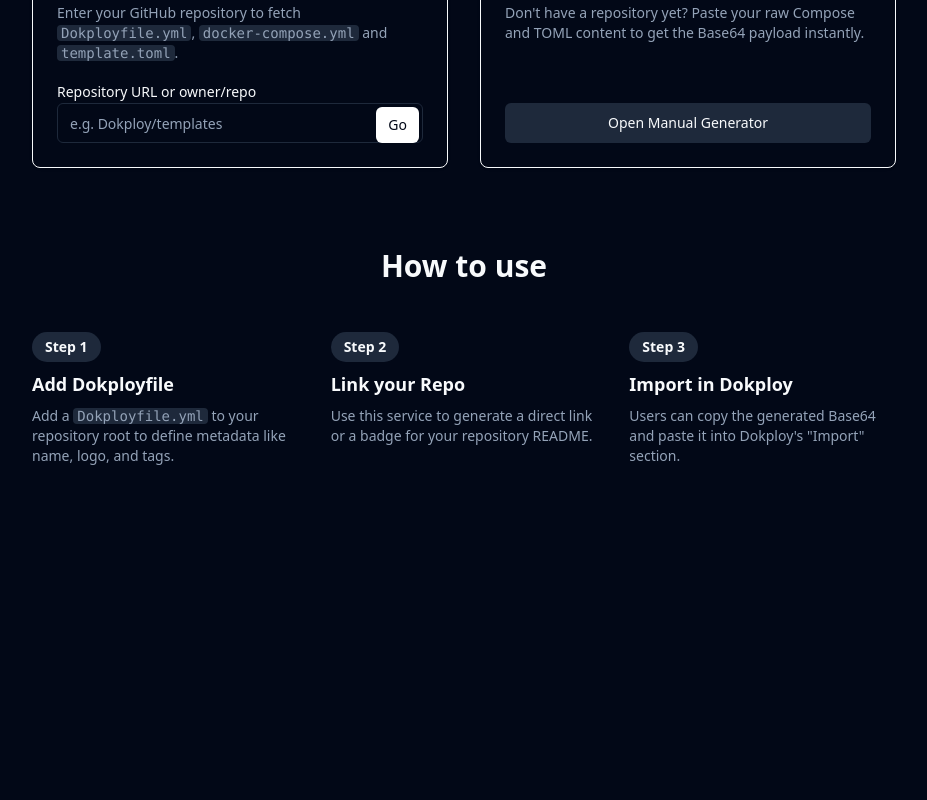
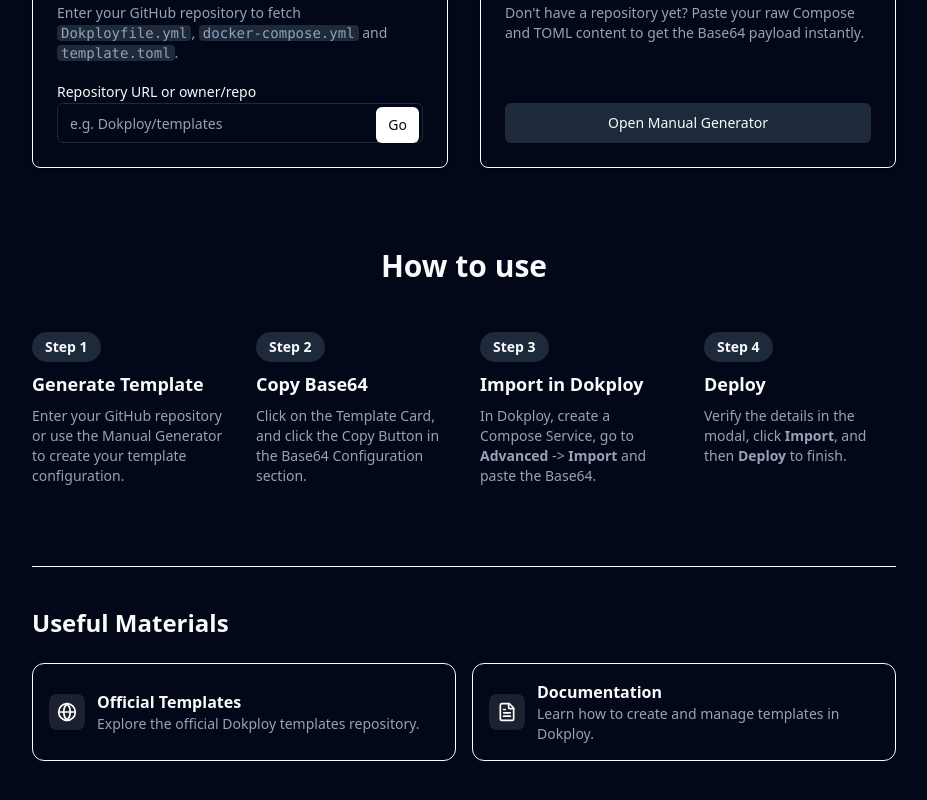
Before and after one commit to dealenx/Dokployfile, a Nuxt app: page / in a window 1280 px wide. Shown: the part 334-1134 px from the top of the page, without its empty margins (176-1103 px from the left). Before the commit the page ends 880 px from the top, so only its background shows below. Built offline with nearby package versions, Linux system fonts and the light colour scheme.

Commit message:
feat: add deployment guide and useful materials sections to index and generate pages

```diff
--- a/app/pages/[owner]/[repo].vue
+++ b/app/pages/[owner]/[repo].vue
@@ -136,6 +136,22 @@
         </div>
       </div>
 
+      <!-- How to deploy guide -->
+      <div class="bg-primary/5 border border-primary/20 rounded-xl p-6 space-y-4">
+        <div class="flex items-center gap-2 text-primary font-bold">
+          <Info class="w-5 h-5" />
+          <span>How to use this template</span>
+        </div>
+        <ol class="space-y-3 text-sm list-decimal list-inside text-muted-foreground">
+          <li>Click the <strong>Copy Button</strong> in the Base64 Configuration section above.</li>
+          <li>Go to your Dokploy instance and <strong>create a new Compose Service</strong>.</li>
+          <li>Navigate to the <strong>Advanced</strong> section and scroll down to <strong>Import</strong>.</li>
+          <li><strong>Paste the Base64 value</strong> into the input field and click <strong>Import</strong>.</li>
+          <li>Verify the details (Compose File, Environment Variables, etc.) in the modal.</li>
+          <li>Click <strong>Deploy</strong> and wait for the process to finish.</li>
+        </ol>
+      </div>
+
       <!-- File TABS Section -->
       <Tabs v-model="activeTab" class="w-full">
         <TabsList class="grid w-full max-w-md grid-cols-2 bg-muted/50 p-1">
--- a/app/pages/generate.vue
+++ b/app/pages/generate.vue
@@ -83,6 +83,22 @@
       </CardContent>
     </Card>
 
+    <!-- How to deploy guide -->
+    <div v-if="base64" class="mt-8 bg-primary/5 border border-primary/20 rounded-xl p-6 space-y-4">
+      <div class="flex items-center gap-2 text-primary font-bold">
+        <Info class="w-5 h-5" />
+        <span>How to use this template</span>
+      </div>
+      <ol class="space-y-3 text-sm list-decimal list-inside text-muted-foreground">
+        <li>Click the <strong>Copy Button</strong> in the Generated Payload section above.</li>
+        <li>Go to your Dokploy instance and <strong>create a new Compose Service</strong>.</li>
+        <li>Navigate to the <strong>Advanced</strong> section and scroll down to <strong>Import</strong>.</li>
+        <li><strong>Paste the Base64 value</strong> into the input field and click <strong>Import</strong>.</li>
+        <li>Verify the details (Compose File, Environment Variables, etc.) in the modal.</li>
+        <li>Click <strong>Deploy</strong> and wait for the process to finish.</li>
+      </ol>
+    </div>
+
     <div v-if="lintResults.length > 0" class="mt-8">
       <h3 class="font-bold mb-2">Dokploy Recommendations</h3>
       <ul class="space-y-2">
--- a/app/pages/index.vue
+++ b/app/pages/index.vue
@@ -122,29 +122,69 @@
     <div class="space-y-12">
       <h2 class="text-3xl font-bold text-center">How to use</h2>
 
-      <div class="grid grid-cols-1 md:grid-cols-3 gap-8">
+      <div class="grid grid-cols-1 md:grid-cols-2 lg:grid-cols-4 gap-8">
         <div class="space-y-2">
           <Badge variant="secondary" class="px-3 py-1 text-sm font-semibold">Step 1</Badge>
-          <h3 class="font-bold text-lg">Add Dokployfile</h3>
+          <h3 class="font-bold text-lg">Generate Template</h3>
           <p class="text-sm text-muted-foreground">
-            Add a <code class="bg-muted px-1 rounded">Dokployfile.yml</code> to your repository root to define metadata like name, logo, and tags.
+            Enter your GitHub repository or use the Manual Generator to create your template configuration.
           </p>
         </div>
         <div class="space-y-2">
           <Badge variant="secondary" class="px-3 py-1 text-sm font-semibold">Step 2</Badge>
-          <h3 class="font-bold text-lg">Link your Repo</h3>
+          <h3 class="font-bold text-lg">Copy Base64</h3>
           <p class="text-sm text-muted-foreground">
-            Use this service to generate a direct link or a badge for your repository README.
+            Click on the Template Card, and click the Copy Button in the Base64 Configuration section.
           </p>
         </div>
         <div class="space-y-2">
           <Badge variant="secondary" class="px-3 py-1 text-sm font-semibold">Step 3</Badge>
           <h3 class="font-bold text-lg">Import in Dokploy</h3>
           <p class="text-sm text-muted-foreground">
-            Users can copy the generated Base64 and paste it into Dokploy's "Import" section.
+            In Dokploy, create a Compose Service, go to <strong>Advanced</strong> -> <strong>Import</strong> and paste the Base64.
+          </p>
+        </div>
+        <div class="space-y-2">
+          <Badge variant="secondary" class="px-3 py-1 text-sm font-semibold">Step 4</Badge>
+          <h3 class="font-bold text-lg">Deploy</h3>
+          <p class="text-sm text-muted-foreground">
+            Verify the details in the modal, click <strong>Import</strong>, and then <strong>Deploy</strong> to finish.
           </p>
         </div>
       </div>
     </div>
+
+    <!-- Useful Materials -->
+    <div class="mt-20 pt-10 border-t">
+      <h2 class="text-2xl font-bold mb-6">Useful Materials</h2>
+      <div class="grid grid-cols-1 sm:grid-cols-2 gap-4">
+        <a
+          href="https://github.com/Dokploy/templates"
+          target="_blank"
+          class="flex items-center gap-3 p-4 rounded-xl border bg-card hover:border-primary transition-colors group"
+        >
+          <div class="p-2 rounded-lg bg-primary/10 text-primary group-hover:bg-primary group-hover:text-primary-foreground transition-colors">
+            <Globe class="w-5 h-5" />
+          </div>
+          <div>
+            <div class="font-bold">Official Templates</div>
+            <p class="text-sm text-muted-foreground">Explore the official Dokploy templates repository.</p>
+          </div>
+        </a>
+        <a
+          href="https://docs.dokploy.com/docs/core/templates"
+          target="_blank"
+          class="flex items-center gap-3 p-4 rounded-xl border bg-card hover:border-primary transition-colors group"
+        >
+          <div class="p-2 rounded-lg bg-primary/10 text-primary group-hover:bg-primary group-hover:text-primary-foreground transition-colors">
+            <FileText class="w-5 h-5" />
+          </div>
+          <div>
+            <div class="font-bold">Documentation</div>
+            <p class="text-sm text-muted-foreground">Learn how to create and manage templates in Dokploy.</p>
+          </div>
+        </a>
+      </div>
+    </div>
   </div>
 </template>
```
